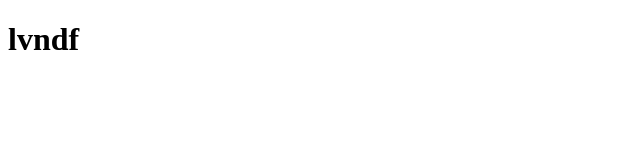
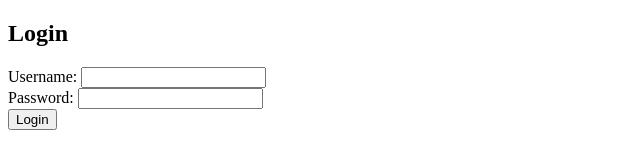
Before and after one commit to gsahithi7/NodeJS-JWT-Authentication-Test, a website: page public/index.html in a window 1280 px wide. Shown: the whole page, without its empty margins (0-640 px from the left). Drawn offline with nearby package versions, Linux system fonts and the light colour scheme.

Commit message:
Created login form and connected it with backend login api it stores jwt token in browser local

```diff
--- a/public/index.html
+++ b/public/index.html
@@ -3,9 +3,44 @@
 <head>
     <meta charset="UTF-8">
     <meta name="viewport" content="width=device-width, initial-scale=1.0">
-    <title>Document</title>
+    <title>Login Page</title>
 </head>
+<script src="https://cdn.jsdelivr.net/npm/axios/dist/axios.min.js"></script>
 <body>
-    <h1>lvndf</h1>
+    <h2>Login</h2>
+    <form id="loginForm" onsubmit="login(); return false;">
+        <div>
+            <label for="username">Username:</label>
+            <input type="text" id="username" name="username" required>
+        </div>
+        <div>
+            <label for="password">Password:</label>
+            <input type="password" id="password" name="password" required>
+        </div>
+        <button type="submit">Login</button>
+    </form>
+
+
+    <script>
+        function login() {
+            const username = document.getElementById('username').value;
+            const password = document.getElementById('password').value;
+
+            axios.post('/auth/login', { username, password })
+                .then(response => {
+                    const data = response.data;
+                    if (data.success) {
+                        localStorage.setItem('token', data.token);
+                        alert(data.msg);
+                    } else {
+                        alert(data.msg);
+                    }
+                })
+                .catch(error => {
+                    console.error('Error:', error);
+                    alert('Something went wrong!');
+                });
+        }
+    </script>
 </body>
 </html>
```
Also changed, not shown: webServer.js (+8 -0 lines).
